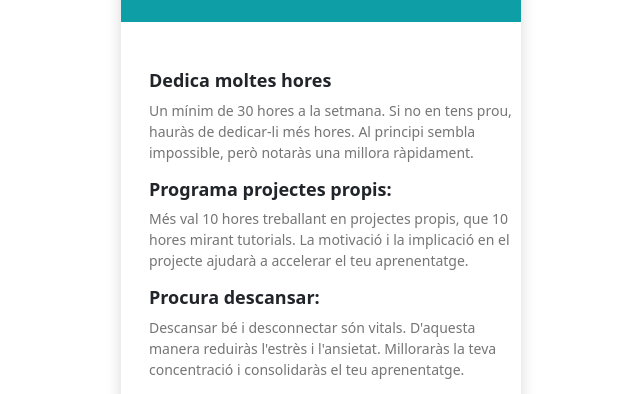
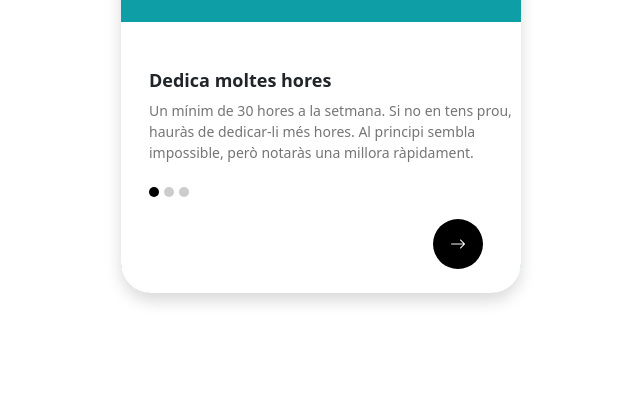
Before and after one commit to sergi-moliner/Onboarding-digital, an Angular app: page / in a window 1280 px wide. Shown: the part 548-942 px from the top of the page, without its empty margins (319-959 px from the left). After the commit the page ends 871 px from the top, so only its background shows below. Built offline with nearby package versions, Linux system fonts and the light colour scheme.

Commit message:
Slide navigation functionality in EscenaComponent

```diff
--- a/src/app/escena/escena.component.css
+++ b/src/app/escena/escena.component.css
@@ -5,7 +5,7 @@
   background-color:#0d9ea6;
 }
 
-.frase-container {
+.frase-content {
   background-color:white;
   border-radius: 0 0 30px 30px;
 
@@ -33,3 +33,21 @@ p {
 .arrow {
   color: white;
 }
+
+ul {
+  list-style-type: none;
+  padding: 0;
+}
+
+ul li {
+  display: inline-block;
+  width: 10px;
+  height: 10px;
+  border-radius: 50%;
+  background-color: #ccc;
+  margin-right: 5px;
+}
+
+ul li.active {
+  background-color: black;
+}
--- a/src/app/escena/escena.component.html
+++ b/src/app/escena/escena.component.html
@@ -1,17 +1,23 @@
-<div class="container custom-container mt-5 pt-5 shadow rounded-5 ">
+<div class="container custom-container mt-5 pt-5 shadow rounded-5" [style.background-color]="backgrounds[currentStep].color">
   <div class="row img-container">
     <div class="col-12 mb-5 pb-2">
-      <img src="../../assets/images/time_managment.svg" alt="Time Management" class="mt-4 pt-5 mb-5 pb-3 img-fluid"/>
+      <img [src]="backgrounds[currentStep].image" alt="Time Management" class="mt-4 pt-5 mb-5 pb-3 img-fluid"/>
     </div>
   </div>
-  <div class="row frase-container">
-    <div class="col-12 mt-5 ms-3">
-      <div *ngFor="let frase of frases">
-        <h3>{{ frase.title }}</h3>
-        <p>{{ frase.description }}</p>
+  <div class="row frase-content">
+    <div class="col-12 mt-5 ms-3 pe-4">
+      <div>
+        <h3>{{ frases[currentStep].title }}</h3>
+        <p>{{ frases[currentStep].description }}</p>
       </div>
-      <button type="button" class="circular-button mb-4">
+      <ul>
+        <li *ngFor="let frase of frases; let i = index" [class.active]="i === currentStep"></li>
+      </ul>
+      <button type="button" class="circular-button mb-4" (click)='next()' [hidden]="currentStep === frases.length - 1">
         <i class="bi bi-arrow-right arrow"></i>
+      </button>
+      <button type="button" class="circular-button mb-4" (click)='prev()' [hidden]="currentStep === 0">
+        <i class="bi bi-arrow-left arrow"></i>
       </button>
     </div>
   </div>
--- a/src/app/escena/escena.component.ts
+++ b/src/app/escena/escena.component.ts
@@ -11,4 +11,22 @@ import { iStep } from '../istep.interface';
 })
 export class EscenaComponent {
   @Input() frases: iStep[] = [];
+  currentStep : number = 0;
+
+  backgrounds: { image: string, color: string }[] = [
+    { image: '../../assets/images/time_managment.svg', color: '#0d9ea6' },
+    { image: '../../assets/images/programming.svg', color: '#d5dbdb' },
+    { image: '../../assets/images/meditation.svg', color: '#edc25c' },
+  ];
+
+  next(): void {
+    if (this.currentStep < this.frases.length - 1) {
+      this.currentStep++;
+    }
+  }
+  prev(): void {
+    if (this.currentStep > 0) {
+      this.currentStep--;
+    }
+  }
 }
```
